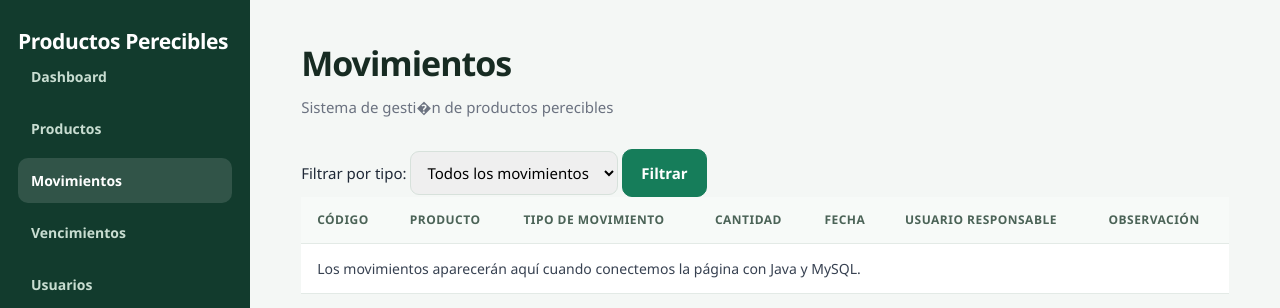
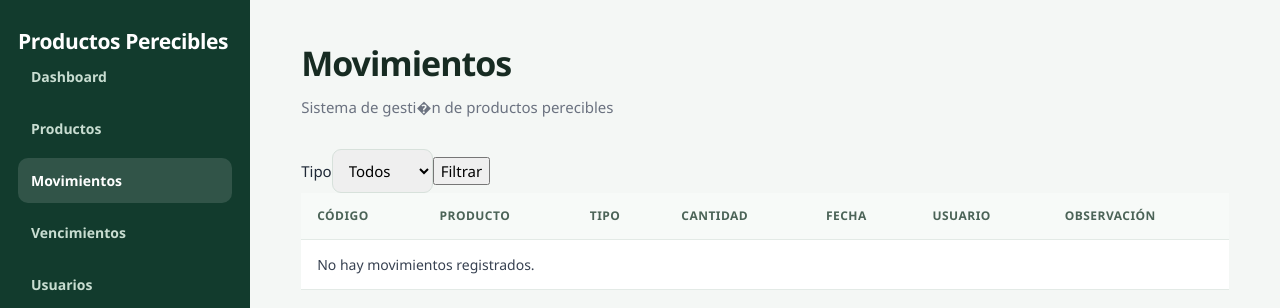
Before and after one commit to gerardohuarcaya/ProductosPerecibles-java, a Java web app: page /movimientos.jsp in a window 1280 px wide. Shown: the top 308 px of the page. Run offline with Tomcat 11, a stand-in JSP engine, Linux system fonts and the light colour scheme.

Commit message:
Conectar vistas JSP con sus servlets y DAOs

```diff
--- a/src/main/webapp/movimientos.jsp
+++ b/src/main/webapp/movimientos.jsp
@@ -1,74 +1,5 @@
-
-<%@page contentType="text/html" pageEncoding="UTF-8"%>
-<!DOCTYPE html>
-<html lang="es">
-<head>
-    <meta charset="UTF-8">
-    <meta name="viewport" content="width=device-width, initial-scale=1.0">
-    <title>Movimientos | Productos Perecibles</title>
-    <link rel="stylesheet" href="${pageContext.request.contextPath}/css/estilos.css">
-</head>
-<body>
-    <div class="contenedor">
-
-        <%@ include file="/WEB-INF/vistas/sidebar.jsp" %>
-
-        <main class="contenido-principal">
-
-            <%
-                request.setAttribute("tituloPagina", "Movimientos");
-            %>
-
-            <%@ include file="/WEB-INF/vistas/header.jsp" %>
-
-            <section class="seccion-movimientos">
-
-                <div class="acciones-pagina">
-                    <form action="${pageContext.request.contextPath}/movimientos.jsp"
-                          method="get">
-
-                        <label for="tipo">Filtrar por tipo:</label>
-
-                        <select id="tipo" name="tipo">
-                            <option value="">Todos los movimientos</option>
-                            <option value="ENTRADA">Entradas</option>
-                            <option value="SALIDA">Salidas</option>
-                        </select>
-
-                        <button type="submit">Filtrar</button>
-                    </form>
-                </div>
-
-                <div class="tabla-contenedor">
-                    <table>
-                        <thead>
-                            <tr>
-                                <th>Código</th>
-                                <th>Producto</th>
-                                <th>Tipo de movimiento</th>
-                                <th>Cantidad</th>
-                                <th>Fecha</th>
-                                <th>Usuario responsable</th>
-                                <th>Observación</th>
-                            </tr>
-                        </thead>
-
-                        <tbody>
-                            <tr>
-                                <td colspan="7">
-                                    Los movimientos aparecerán aquí
-                                    cuando conectemos la página con Java y MySQL.
-                                </td>
-                            </tr>
-                        </tbody>
-                    </table>
-                </div>
-
-            </section>
-
-            <%@ include file="/WEB-INF/vistas/footer.jsp" %>
-
-        </main>
-    </div>
-</body>
-</html>
+<%@page import="java.util.List,model.Movimiento"%><%@page contentType="text/html" pageEncoding="UTF-8"%><%List<Movimiento> lista=(List<Movimiento>)request.getAttribute("movimientos");String tipo=request.getParameter("tipo");%>
+<!DOCTYPE html><html lang="es"><head><meta charset="UTF-8"><meta name="viewport" content="width=device-width, initial-scale=1"><title>Movimientos</title><link rel="stylesheet" href="${pageContext.request.contextPath}/css/estilos.css"></head><body><div class="contenedor"><%@ include file="/WEB-INF/vistas/sidebar.jsp" %><main class="contenido-principal"><%request.setAttribute("tituloPagina","Movimientos");%><%@ include file="/WEB-INF/vistas/header.jsp" %>
+<form action="${pageContext.request.contextPath}/MovimientoServlet"><label>Tipo</label><select name="tipo"><option value="">Todos</option><option value="ENTRADA" <%= "ENTRADA".equals(tipo)?"selected":"" %>>Entrada</option><option value="SALIDA" <%= "SALIDA".equals(tipo)?"selected":"" %>>Salida</option></select><button>Filtrar</button></form>
+<table><thead><tr><th>Código</th><th>Producto</th><th>Tipo</th><th>Cantidad</th><th>Fecha</th><th>Usuario</th><th>Observación</th></tr></thead><tbody><%if(lista!=null&&!lista.isEmpty()){for(Movimiento m:lista){%><tr><td><%=m.getCodigo()%></td><td><%=m.getNombreProducto()%></td><td><%=m.getTipo()%></td><td><%=m.getCantidad()%></td><td><%=m.getFecha()%></td><td><%=m.getNombreUsuario()%></td><td><%=m.getObservacion()==null?"":m.getObservacion()%></td></tr><%}}else{%><tr><td colspan="7">No hay movimientos registrados.</td></tr><%}%></tbody></table>
+<%@ include file="/WEB-INF/vistas/footer.jsp" %></main></div></body></html>
```
